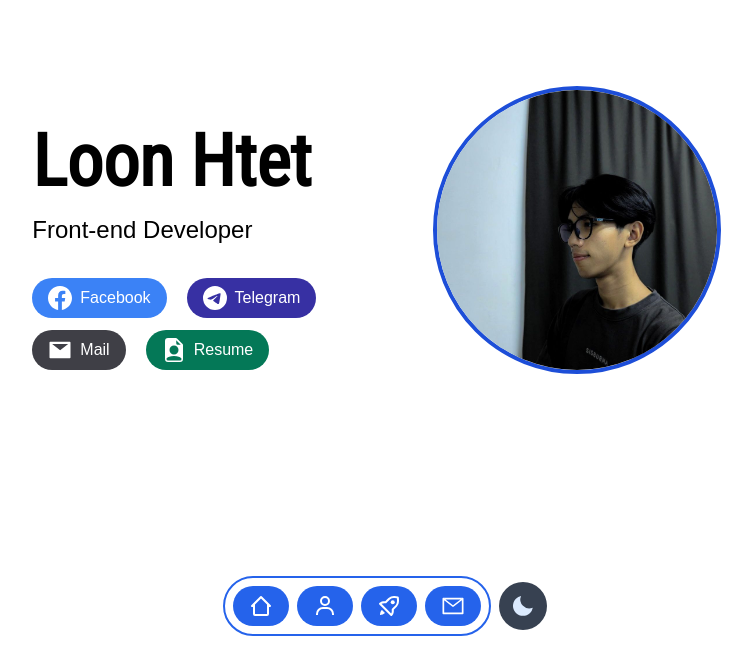
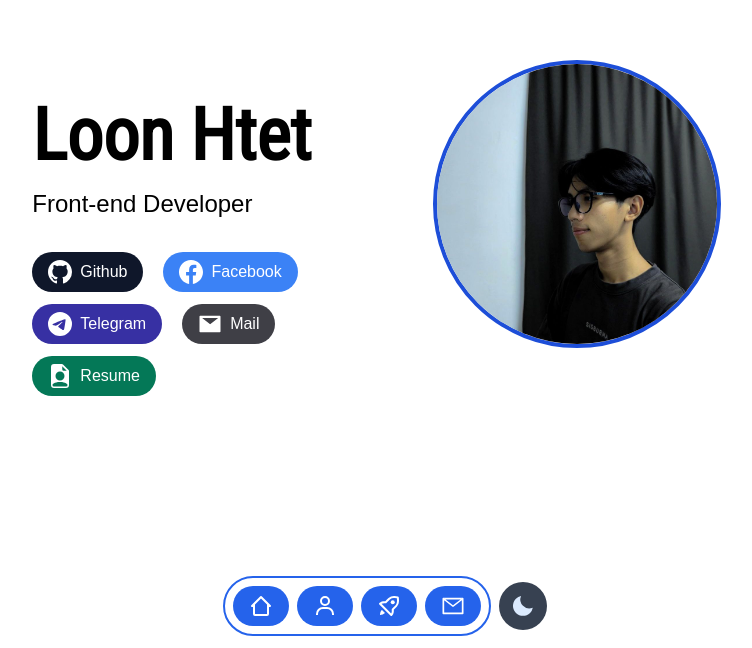
Before and after one commit to loonhtet/Portfolio_loonhtet, a Next.js app: page / in a window 1280 px wide. Shown: the part 152-800 px from the top of the page, without its empty margins (261-1013 px from the left). Built offline with nearby package versions, Linux system fonts and the light colour scheme; a web font is replaced by a local one.

Commit message:
added github

```diff
--- a/app/page.js
+++ b/app/page.js
@@ -2,6 +2,7 @@ import Navbar from "@/components/Navbar";
 import Image from "next/image";
 
 import {
+  BsGithub,
   BsFacebook,
   BsFileEarmarkPersonFill,
   BsTelegram,
@@ -41,6 +42,14 @@ export default function Home() {
           </div>
           <div className="flex flex-wrap gap-x-5 gap-y-3 mt-5 mb-12 md:mb-0">
             <Link
+              href="https://github.com/loonhtet"
+              className="flex items-center bg-slate-900 text-white gap-2 px-4 py-2 rounded-full"
+            >
+              <BsGithub className="text-2xl" />
+              <p className="hidden md:block font-ptsan">Github</p>
+            </Link>
+
+            <Link
               href=""
               className="flex items-center bg-blue-500 text-white gap-2 px-4 py-2 rounded-full"
             >
@@ -49,7 +58,7 @@ export default function Home() {
             </Link>
 
             <Link
-              href=""
+              href="https://t.me/loonhtet"
               className="flex items-center bg-indigo-800 text-white gap-2 px-4 py-2 rounded-full"
             >
               <BsTelegram className="text-2xl" />
```
